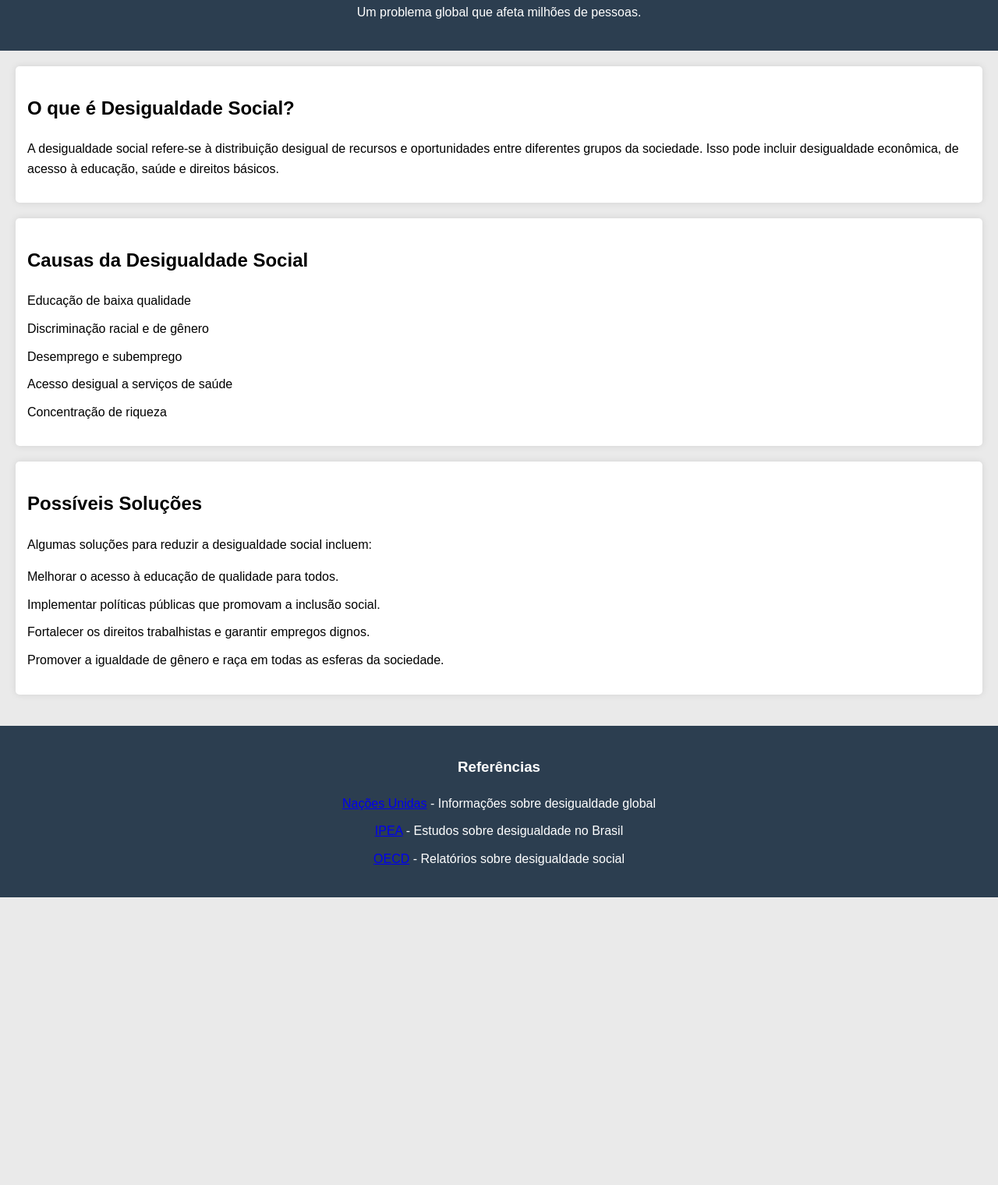
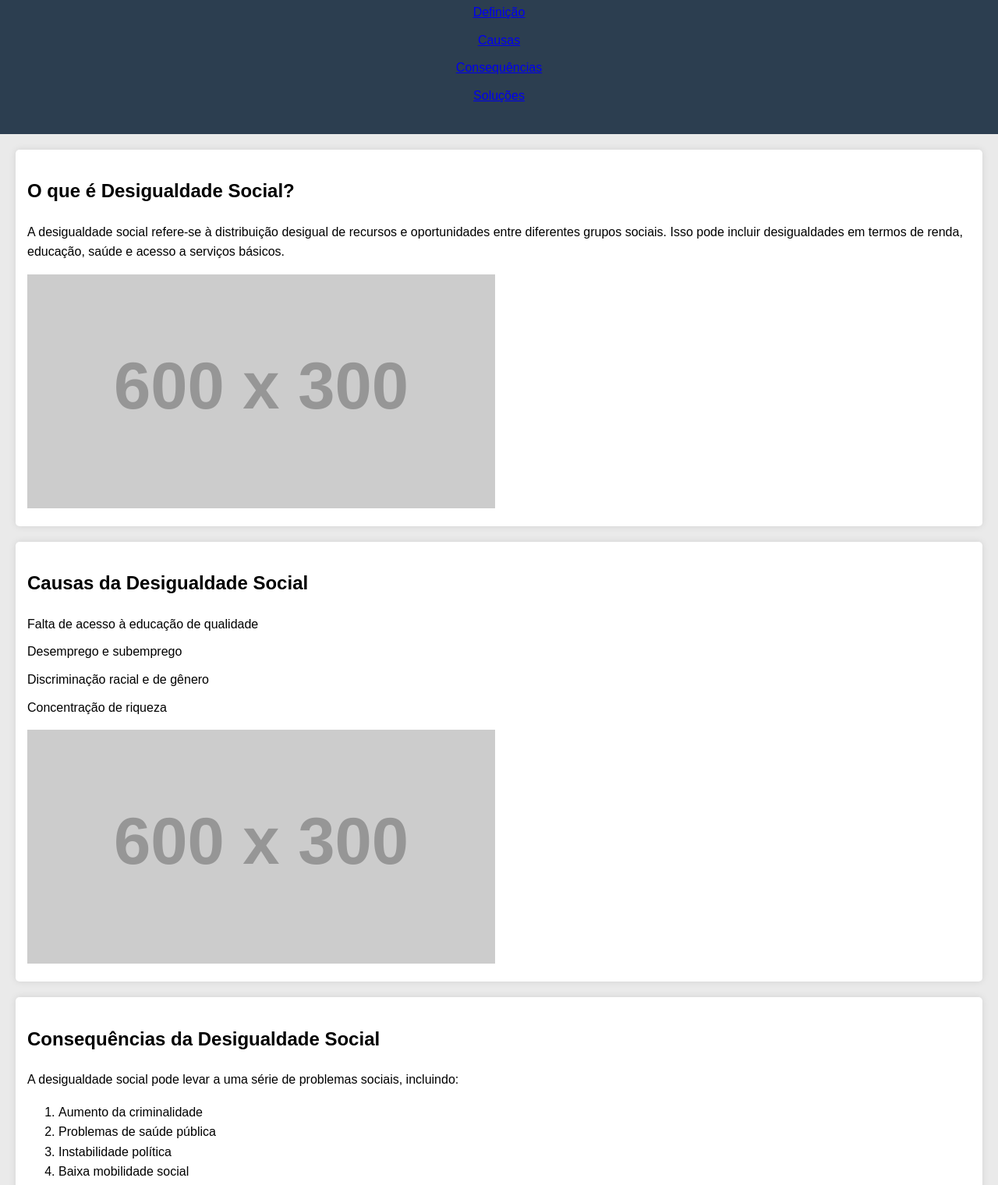
Before and after one commit to ilucasalbertoni/prova-de-pc, a plain HTML site: page index.html in a window 1280 px wide. Shown: the part 84-1604 px from the top of the page at 78% size. Before the commit the page ends 1235 px from the top, so only its background shows below. Drawn offline with Linux system fonts and the light colour scheme; placeholder pictures from the web are drawn by us.

Commit message:
Update index.html

```diff
--- a/index.html
+++ b/index.html
@@ -3,47 +3,67 @@
 <head>
     <meta charset="UTF-8">
     <meta name="viewport" content="width=device-width, initial-scale=1.0">
+    <title>Desigualdade Social</title>
     <link rel="stylesheet" href="styles.css">
-    <title>Desigualdade Social</title>
 </head>
 <body>
     <header>
         <h1>Desigualdade Social</h1>
-        <p>Um problema global que afeta milhões de pessoas.</p>
+        <nav>
+            <ul>
+                <li><a href="#definicao">Definição</a></li>
+                <li><a href="#causas">Causas</a></li>
+                <li><a href="#consequencias">Consequências</a></li>
+                <li><a href="#solucoes">Soluções</a></li>
+            </ul>
+        </nav>
     </header>
+
     <main>
-        <section>
+        <section id="definicao">
             <h2>O que é Desigualdade Social?</h2>
-            <p>A desigualdade social refere-se à distribuição desigual de recursos e oportunidades entre diferentes grupos da sociedade. Isso pode incluir desigualdade econômica, de acesso à educação, saúde e direitos básicos.</p>
+            <p>A desigualdade social refere-se à distribuição desigual de recursos e oportunidades entre diferentes grupos sociais. Isso pode incluir desigualdades em termos de renda, educação, saúde e acesso a serviços básicos.</p>
+            <img src="https://via.placeholder.com/600x300" alt="Desigualdade Social" />
         </section>
-        <section>
+
+        <section id="causas">
             <h2>Causas da Desigualdade Social</h2>
             <ul>
-                <li>Educação de baixa qualidade</li>
+                <li>Falta de acesso à educação de qualidade</li>
+                <li>Desemprego e subemprego</li>
                 <li>Discriminação racial e de gênero</li>
-                <li>Desemprego e subemprego</li>
-                <li>Acesso desigual a serviços de saúde</li>
                 <li>Concentração de riqueza</li>
             </ul>
+            <img src="https://via.placeholder.com/600x300" alt="Causas da Desigualdade" />
         </section>
-        <section>
-            <h2>Possíveis Soluções</h2>
-            <p>Algumas soluções para reduzir a desigualdade social incluem:</p>
+
+        <section id="consequencias">
+            <h2>Consequências da Desigualdade Social</h2>
+            <p>A desigualdade social pode levar a uma série de problemas sociais, incluindo:</p>
+            <ol>
+                <li>Aumento da criminalidade</li>
+                <li>Problemas de saúde pública</li>
+                <li>Instabilidade política</li>
+                <li>Baixa mobilidade social</li>
+            </ol>
+            <img src="https://via.placeholder.com/600x300" alt="Consequências da Desigualdade" />
+        </section>
+
+        <section id="solucoes">
+            <h2>Soluções para a Desigualdade Social</h2>
+            <p>Algumas soluções que podem ajudar a combater a desigualdade social incluem:</p>
             <ul>
-                <li>Melhorar o acesso à educação de qualidade para todos.</li>
-                <li>Implementar políticas públicas que promovam a inclusão social.</li>
-                <li>Fortalecer os direitos trabalhistas e garantir empregos dignos.</li>
-                <li>Promover a igualdade de gênero e raça em todas as esferas da sociedade.</li>
+                <li>Investimento em educação</li>
+                <li>Programas de transferência de renda</li>
+                <li>Políticas de inclusão social</li>
+                <li>Promoção de igualdade de oportunidades</li>
             </ul>
+            <img src="https://via.placeholder.com/600x300" alt="Soluções para Desigualdade" />
         </section>
     </main>
+
     <footer>
-        <h3>Referências</h3>
-        <ul>
-            <li><a href="https://www.un.org/" target="_blank">Nações Unidas</a> - Informações sobre desigualdade global</li>
-            <li><a href="https://www.ipea.gov.br/" target="_blank">IPEA</a> - Estudos sobre desigualdade no Brasil</li>
-            <li><a href="https://www.oecd.org/" target="_blank">OECD</a> - Relatórios sobre desigualdade social</li>
-        </ul>
+        <p>&copy; 2023 - Todos os direitos reservados.</p>
     </footer>
 </body>
 </html>
```
